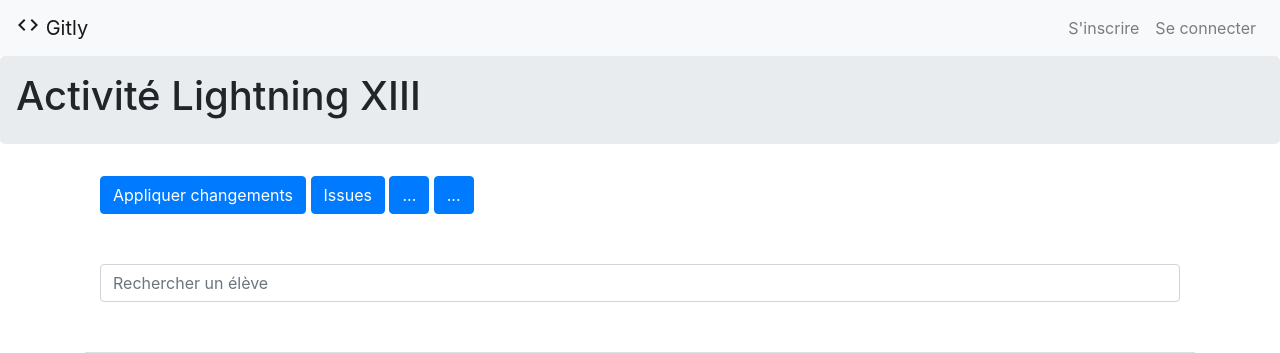
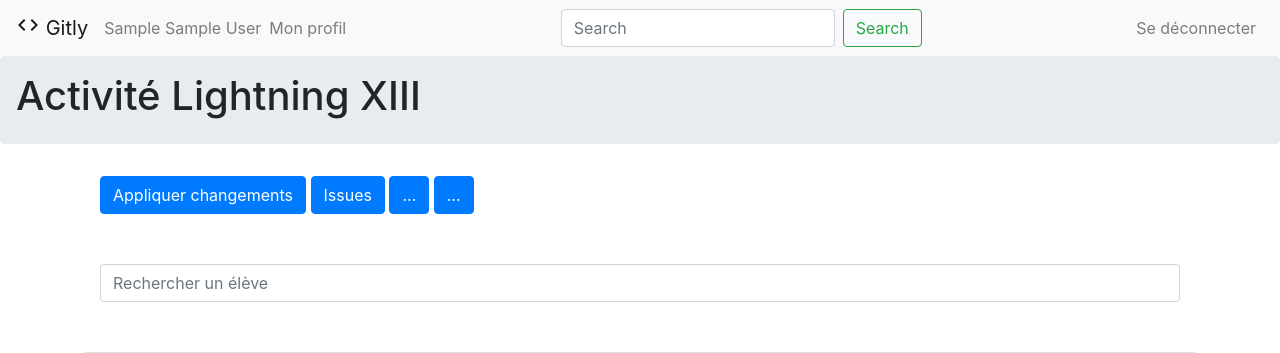
Before and after one commit to cljoly/telecomnancy-web, a Flask app: page /activity in a window 1280 px wide. Shown: the top 353 px of the page. Run offline with Flask 2, Linux system fonts and the light colour scheme; a user stored in the database is signed in; tables that the repository leaves empty hold one stand-in row (values such as "Sample post"); some libraries are stand-ins or nearby versions; some web fonts are replaced.

Commit message:
Adaptation du menu pour pouvoir s’identifier

```diff
--- a/authentication.py
+++ b/authentication.py
@@ -23,6 +23,9 @@ class AuthUser(UserMixin):
         self._db_user = db_user
         self.id = db_user.id
 
+    def display_name(self):
+        return '{} {}'.format(self._db_user.firstname, self._db_user.name)
+
 def login_form(username, password):
     """Fonction qui détermine si un couple (nom d’utilisateur, mot de passe)
     correspond à ce qui est enregistré dans la base de données, i.e. si
--- a/templates/base.html
+++ b/templates/base.html
@@ -32,11 +32,11 @@
     {# Menus à afficher #}
     <div class="collapse navbar-collapse" id="navbarNav">
 
-        {% if g.user %}
+        {% if current_user.is_authenticated %}
 
             <ul class="navbar-nav">
                 <li class="navbar-text ml-auto">
-                    {{ g.user['username'] }}
+                    {{ current_user.display_name() }}
                 </li>
 
                 <li class="nav-item ">
```
